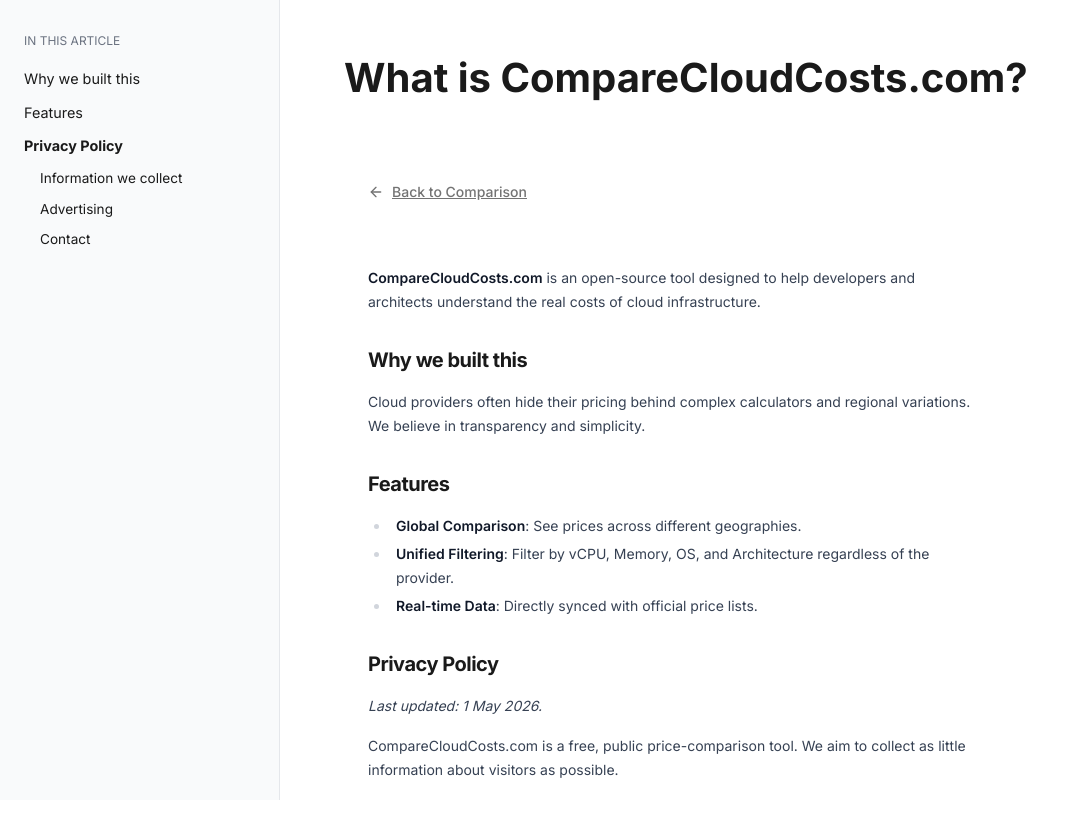
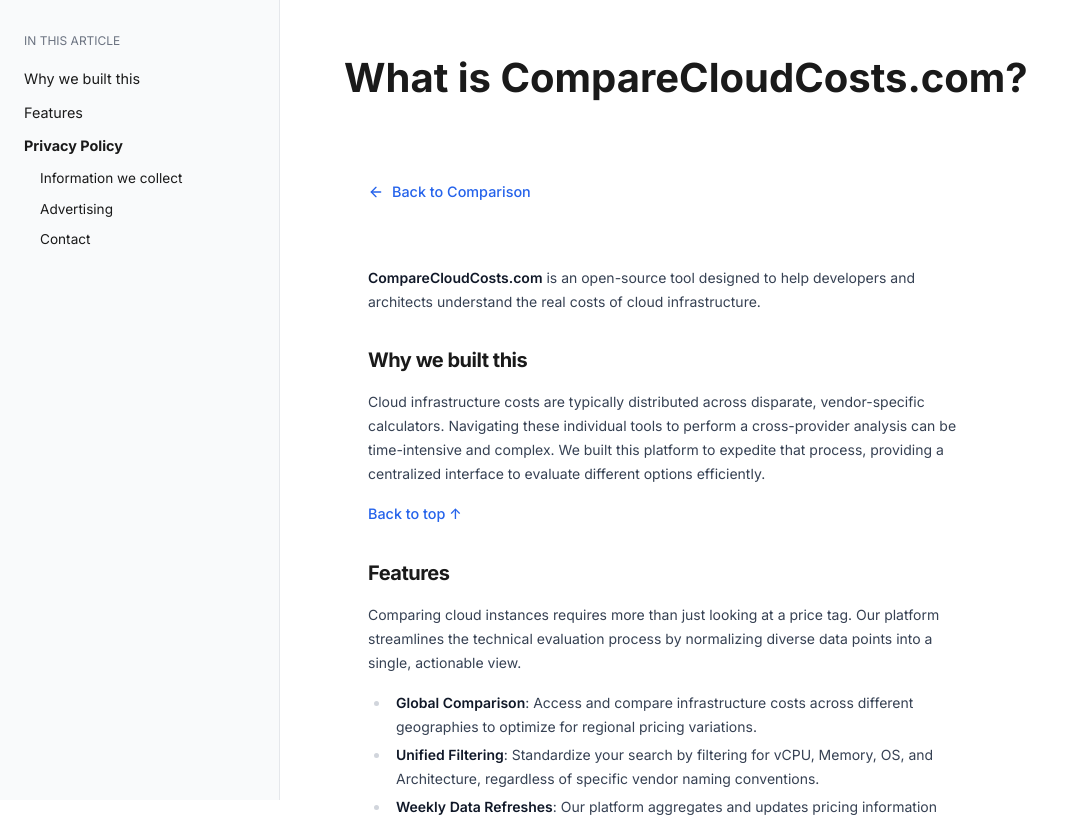
Before and after one commit to rodrigo-orzari/ccc, a React (Vite) app: page /about in a window 1280 px wide. Shown: the top 817 px of the page, without its empty margins (0-1065 px from the left). Built offline with nearby package versions, Linux system fonts and the light colour scheme.

Commit message:
Enhance About page with detailed content and features
Expanded the content on cloud cost comparison, added new features, and updated the privacy policy section.

```diff
--- a/src/pages/About.tsx
+++ b/src/pages/About.tsx
@@ -6,12 +6,19 @@
 **CompareCloudCosts.com** is an open-source tool designed to help developers and architects understand the real costs of cloud infrastructure.
 
 ## Why we built this
-Cloud providers often hide their pricing behind complex calculators and regional variations. We believe in transparency and simplicity.
+Cloud infrastructure costs are typically distributed across disparate, vendor-specific calculators. Navigating these individual tools to perform a cross-provider analysis can be time-intensive and complex. We built this platform to expedite that process, providing a centralized interface to evaluate different options efficiently.
+
+[Back to top ↑](#about-us)
 
 ## Features
-- **Global Comparison**: See prices across different geographies.
-- **Unified Filtering**: Filter by vCPU, Memory, OS, and Architecture regardless of the provider.
-- **Real-time Data**: Directly synced with official price lists.
+Comparing cloud instances requires more than just looking at a price tag. Our platform streamlines the technical evaluation process by normalizing diverse data points into a single, actionable view.
+
+- **Global Comparison**: Access and compare infrastructure costs across different geographies to optimize for regional pricing variations.
+- **Unified Filtering**: Standardize your search by filtering for vCPU, Memory, OS, and Architecture, regardless of specific vendor naming conventions.
+- **Weekly Data Refreshes**: Our platform aggregates and updates pricing information weekly to ensure the data reflects recent changes in the market.
+- **Data Portability**: Export your custom comparison results directly to a **CSV file**, allowing for offline analysis, internal reporting, or integration with your financial spreadsheets.
+
+[Back to top ↑](#about-us)
 
 ## Privacy Policy
 
@@ -24,20 +31,32 @@
 - **No personal information stored.** We do not ask for your name, email, address, or any other identifying information.
 - **Server logs.** Our hosting provider records standard request logs for operational and security purposes.
 
+[Back to top ↑](#about-us)
+
 ### Third-party advertising
 This site displays advertisements served by Google AdSense. Google and its partners may use cookies and other identifiers to serve and personalise ads.
+
+[Back to top ↑](#about-us)
 
 ### Cookies
 In addition to advertising cookies, the site may set minimal first-party cookies for basic functionality.
 
+[Back to top ↑](#about-us)
+
 ### Children
 This site is not directed at children under 13 and we do not knowingly collect information from children.
+
+[Back to top ↑](#about-us)
 
 ### Changes to this policy
 If we update this policy, we will revise the "Last updated" date. Continued use of the site constitutes acceptance of the updated policy.
 
+[Back to top ↑](#about-us)
+
 ### Contact
 Questions about this policy? Email [hello@comparecloudcosts.com](mailto:hello@comparecloudcosts.com).
+
+[Back to top ↑](#about-us)
 `;
 
   return (
@@ -105,6 +124,12 @@
             margin-top: 2rem;
           }
 
+          .prose a {
+            color: var(--link-color);
+            text-decoration: none;
+            font-size: 0.9rem;
+          }
+
           @media (max-width: 768px) {
             .sidebar { display: none; }
             .main-content { margin-left: 0; padding: 2rem; }
@@ -112,7 +137,7 @@
         `}
       </style>
 
-      <div className="about-container">
+      <div className="about-container" id="about-us">
         <aside className="sidebar">
           <h4 style={{ fontSize: '0.75rem', color: 'var(--muted-text)', textTransform: 'uppercase', marginBottom: '1rem' }}>
             In this article
```
